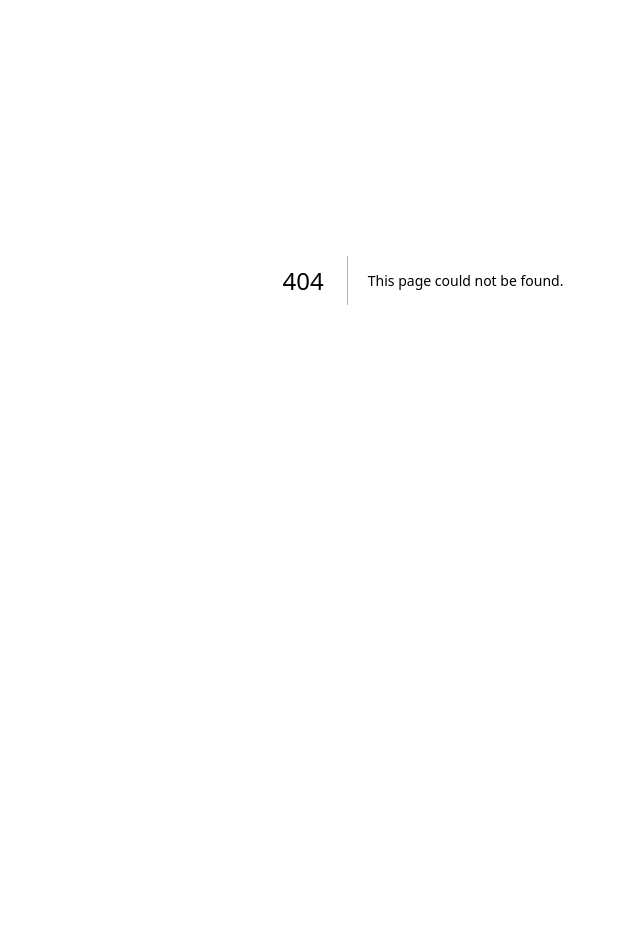
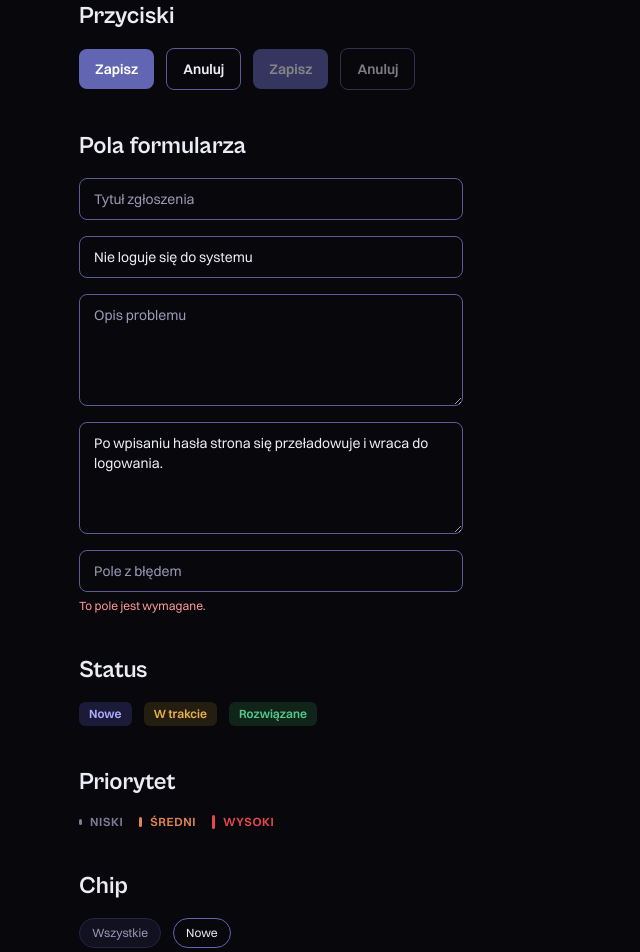
Before and after one commit to kuba-wojtas/kosmos, a Next.js app: page /styleguide in a window 1280 px wide. Before the commit this address had no page. Shown: the part 120-1072 px from the top of the page, without its empty margins (217-857 px from the left). Before the commit the page ends 800 px from the top, so only its background shows below. Built offline with nearby package versions, Linux system fonts and the light colour scheme.

Commit message:
prymitywy UI

```diff
--- /dev/null
+++ b/src/app/styleguide/page.tsx
@@ -0,0 +1,81 @@
+import { Button } from "@/components/ui/Button";
+import { Input } from "@/components/ui/Input";
+import { Textarea } from "@/components/ui/Textarea";
+import { FieldError } from "@/components/ui/FieldError";
+import { StatusBadge } from "@/components/ui/StatusBadge";
+import { PriorityMark } from "@/components/ui/PriorityMark";
+import { Chip } from "@/components/ui/Chip";
+
+export default function StyleguidePage() {
+  return (
+    <main className="mx-auto max-w-3xl p-10">
+      <h1 className="font-display text-4xl font-extrabold tracking-tight">Style guide</h1>
+
+      <section className="mt-10">
+        <h2 className="font-display text-2xl font-bold">Przyciski</h2>
+        <div className="mt-4 flex flex-wrap items-center gap-3">
+          <Button variant="primary">Zapisz</Button>
+          <Button variant="ghost">Anuluj</Button>
+          <Button variant="primary" disabled>
+            Zapisz
+          </Button>
+          <Button variant="ghost" disabled>
+            Anuluj
+          </Button>
+        </div>
+      </section>
+
+      <section className="mt-10">
+        <h2 className="font-display text-2xl font-bold">Pola formularza</h2>
+        <div className="mt-4 flex max-w-sm flex-col gap-4">
+          <Input placeholder="Tytuł zgłoszenia" />
+          <Input defaultValue="Nie loguje się do systemu" />
+          <Textarea placeholder="Opis problemu" />
+          <Textarea defaultValue="Po wpisaniu hasła strona się przeładowuje i wraca do logowania." />
+          <div>
+            <Input placeholder="Pole z błędem" />
+            <FieldError>To pole jest wymagane.</FieldError>
+          </div>
+        </div>
+      </section>
+
+      <section className="mt-10">
+        <h2 className="font-display text-2xl font-bold">Status</h2>
+        <div className="mt-4 flex flex-wrap gap-3">
+          <StatusBadge status="NEW" />
+          <StatusBadge status="IN_PROGRESS" />
+          <StatusBadge status="RESOLVED" />
+        </div>
+      </section>
+
+      <section className="mt-10">
+        <h2 className="font-display text-2xl font-bold">Priorytet</h2>
+        <div className="mt-4 flex flex-wrap gap-4">
+          <PriorityMark priority="LOW" />
+          <PriorityMark priority="MEDIUM" />
+          <PriorityMark priority="HIGH" />
+        </div>
+      </section>
+
+      <section className="mt-10">
+        <h2 className="font-display text-2xl font-bold">Chip</h2>
+        <div className="mt-4 flex flex-wrap gap-3">
+          <Chip>Wszystkie</Chip>
+          <Chip active>Nowe</Chip>
+        </div>
+      </section>
+
+      <section className="mt-10">
+        <h2 className="font-display text-2xl font-bold">Typografia</h2>
+        <div className="mt-4 flex flex-col gap-3">
+          <p className="font-display text-4xl font-extrabold">Nagłówek 4xl</p>
+          <p className="font-display text-2xl font-bold">Nagłówek 2xl</p>
+          <p className="font-display text-xl font-bold">Nagłówek xl</p>
+          <p className="font-sans text-base">Tekst podstawowy w rozmiarze base.</p>
+          <p className="font-sans text-sm text-muted">Tekst pomocniczy w rozmiarze sm.</p>
+          <p className="font-sans text-xs text-muted">Tekst drobny w rozmiarze xs.</p>
+        </div>
+      </section>
+    </main>
+  );
+}
--- /dev/null
+++ b/src/components/ui/Button.tsx
@@ -0,0 +1,19 @@
+import type { ButtonHTMLAttributes } from "react";
+
+type Props = ButtonHTMLAttributes<HTMLButtonElement> & {
+  variant?: "primary" | "ghost";
+};
+
+const warianty = {
+  primary: "bg-brand text-white hover:bg-brand-hover",
+  ghost: "border border-field text-fg hover:bg-raised",
+};
+
+export function Button({ variant = "primary", className = "", ...props }: Props) {
+  return (
+    <button
+      {...props}
+      className={`rounded-lg px-4 py-2.5 text-sm font-semibold transition-colors disabled:cursor-not-allowed disabled:opacity-50 ${warianty[variant]} ${className}`}
+    />
+  );
+}
--- /dev/null
+++ b/src/components/ui/Chip.tsx
@@ -0,0 +1,27 @@
+import type { ReactNode } from "react";
+import Link from "next/link";
+
+type Props = {
+  href?: string;
+  active?: boolean;
+  children: ReactNode;
+};
+
+const stan = {
+  nieaktywny: "border-line bg-surface text-muted",
+  aktywny: "border-brand bg-[--color-status-new-bg] text-fg",
+};
+
+export function Chip({ href, active = false, children }: Props) {
+  const className = `rounded-full border px-3 py-1.5 text-xs ${active ? stan.aktywny : stan.nieaktywny}`;
+
+  if (href) {
+    return (
+      <Link href={href} className={className}>
+        {children}
+      </Link>
+    );
+  }
+
+  return <span className={className}>{children}</span>;
+}
--- /dev/null
+++ b/src/components/ui/FieldError.tsx
@@ -0,0 +1,4 @@
+export function FieldError({ children }: { children?: string }) {
+  if (!children) return null;
+  return <p className="mt-1.5 text-xs text-danger">{children}</p>;
+}
--- /dev/null
+++ b/src/components/ui/Input.tsx
@@ -0,0 +1,12 @@
+import type { InputHTMLAttributes } from "react";
+
+// Obramowanie z tokenu field, nie line: kontrolki musza miec kontrast 3:1,
+// separatory wierszy nie musza.
+export function Input({ className = "", ...props }: InputHTMLAttributes<HTMLInputElement>) {
+  return (
+    <input
+      {...props}
+      className={`w-full rounded-lg border border-field bg-bg px-3.5 py-2.5 text-sm text-fg placeholder:text-muted ${className}`}
+    />
+  );
+}
--- /dev/null
+++ b/src/components/ui/PriorityMark.tsx
@@ -0,0 +1,25 @@
+type Priority = "LOW" | "MEDIUM" | "HIGH";
+
+// Kreska rosnie razem z waga, zeby priorytet dalo sie odczytac takze bez
+// rozrozniania kolorow. Przy protanopii czerwien i pomarancz sie zlewaja.
+const style: Record<Priority, { kolor: string; wysokosc: string }> = {
+  LOW: { kolor: "text-priority-low", wysokosc: "h-1.5" },
+  MEDIUM: { kolor: "text-priority-medium", wysokosc: "h-2.5" },
+  HIGH: { kolor: "text-priority-high", wysokosc: "h-3.5" },
+};
+
+const etykiety: Record<Priority, string> = {
+  LOW: "Niski",
+  MEDIUM: "Średni",
+  HIGH: "Wysoki",
+};
+
+export function PriorityMark({ priority }: { priority: Priority }) {
+  const { kolor, wysokosc } = style[priority];
+  return (
+    <span className={`inline-flex items-center gap-2 text-xs font-semibold uppercase tracking-wider ${kolor}`}>
+      <span aria-hidden className={`w-[3px] rounded-sm bg-current ${wysokosc}`} />
+      {etykiety[priority]}
+    </span>
+  );
+}
--- /dev/null
+++ b/src/components/ui/StatusBadge.tsx
@@ -0,0 +1,21 @@
+type Status = "NEW" | "IN_PROGRESS" | "RESOLVED";
+
+const style: Record<Status, string> = {
+  NEW: "bg-status-new-bg text-status-new",
+  IN_PROGRESS: "bg-status-progress-bg text-status-progress",
+  RESOLVED: "bg-status-resolved-bg text-status-resolved",
+};
+
+const etykiety: Record<Status, string> = {
+  NEW: "Nowe",
+  IN_PROGRESS: "W trakcie",
+  RESOLVED: "Rozwiązane",
+};
+
+export function StatusBadge({ status }: { status: Status }) {
+  return (
+    <span className={`inline-block rounded-md px-2.5 py-1 text-xs font-semibold ${style[status]}`}>
+      {etykiety[status]}
+    </span>
+  );
+}
--- /dev/null
+++ b/src/components/ui/Textarea.tsx
@@ -0,0 +1,12 @@
+import type { TextareaHTMLAttributes } from "react";
+
+// Obramowanie z tokenu field, nie line: kontrolki musza miec kontrast 3:1,
+// separatory wierszy nie musza.
+export function Textarea({ className = "", ...props }: TextareaHTMLAttributes<HTMLTextAreaElement>) {
+  return (
+    <textarea
+      {...props}
+      className={`w-full min-h-28 rounded-lg border border-field bg-bg px-3.5 py-2.5 text-sm text-fg placeholder:text-muted ${className}`}
+    />
+  );
+}
```
